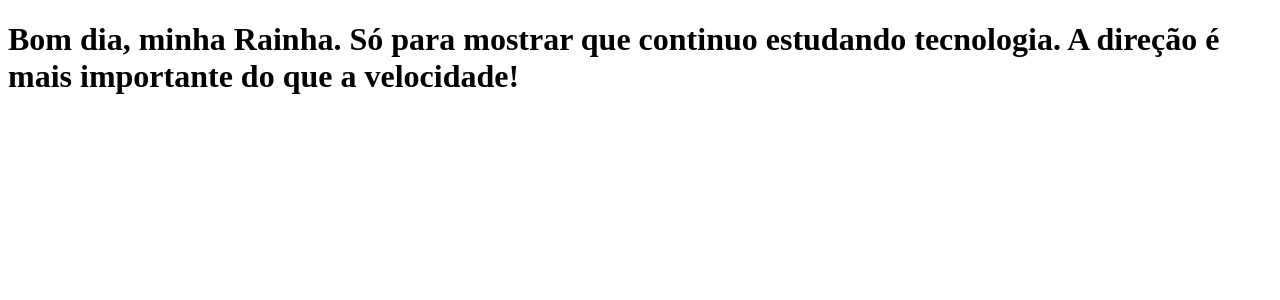
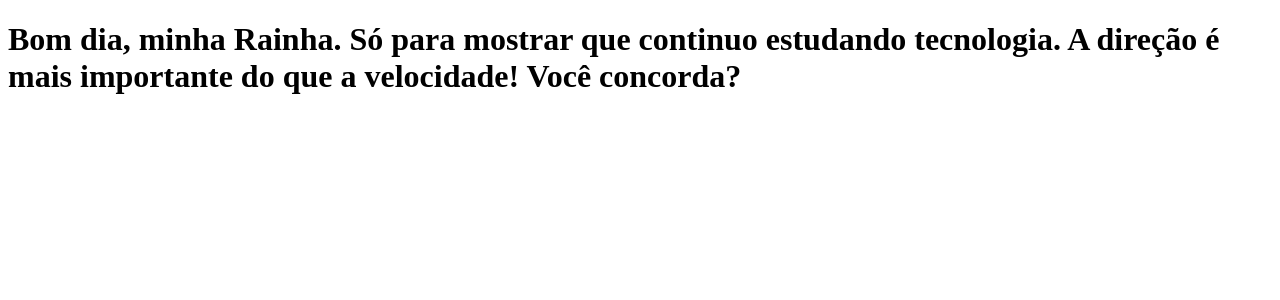
Before and after one commit to abrahamgracco/irgnet-mutaug, a Next.js app: page / in a window 1280 px wide. Shown: the top 300 px of the page. Built offline with nearby package versions, Linux system fonts and the light colour scheme.

Commit message:
another version

```diff
--- a/pages/index.js
+++ b/pages/index.js
@@ -2,7 +2,7 @@ function Home() {
   return (
     <h1>
       Bom dia, minha Rainha. Só para mostrar que continuo estudando tecnologia.
-      A direção é mais importante do que a velocidade!
+      A direção é mais importante do que a velocidade! Você concorda?
     </h1>
   );
 }
```
